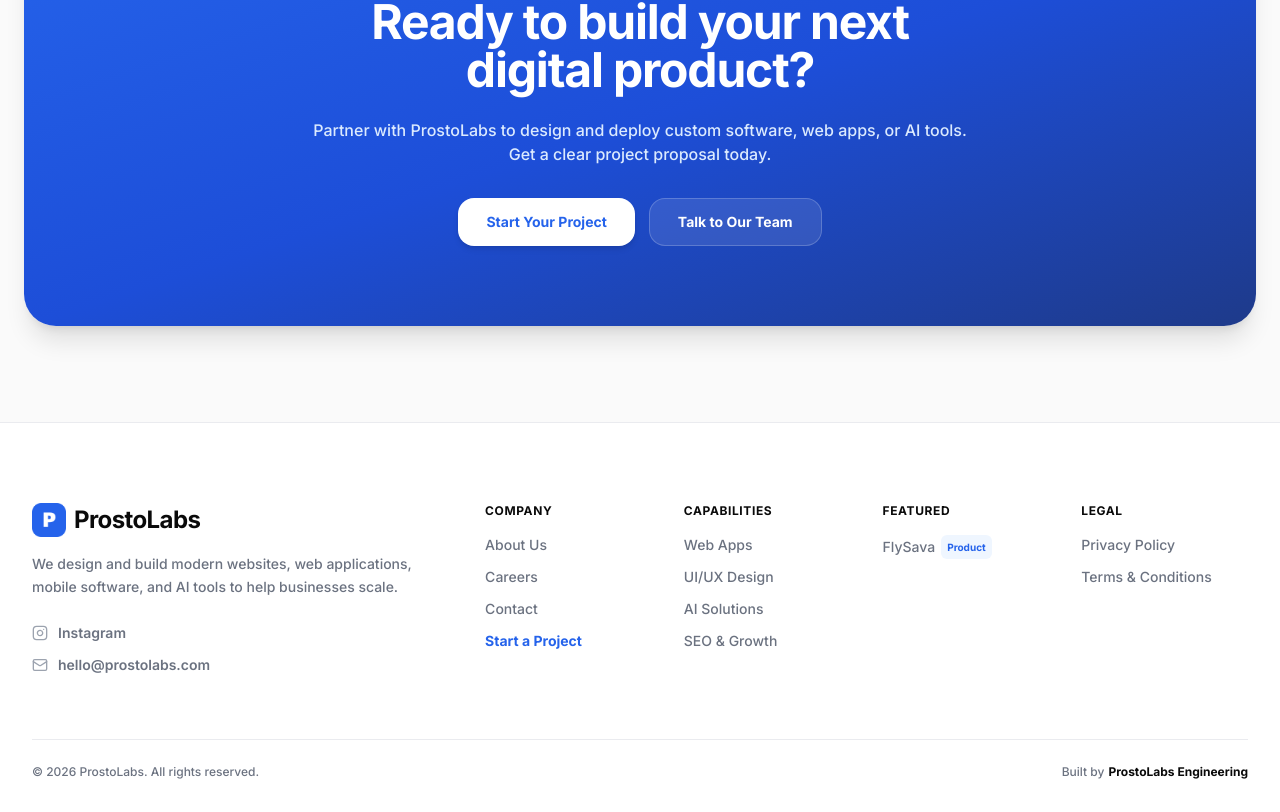
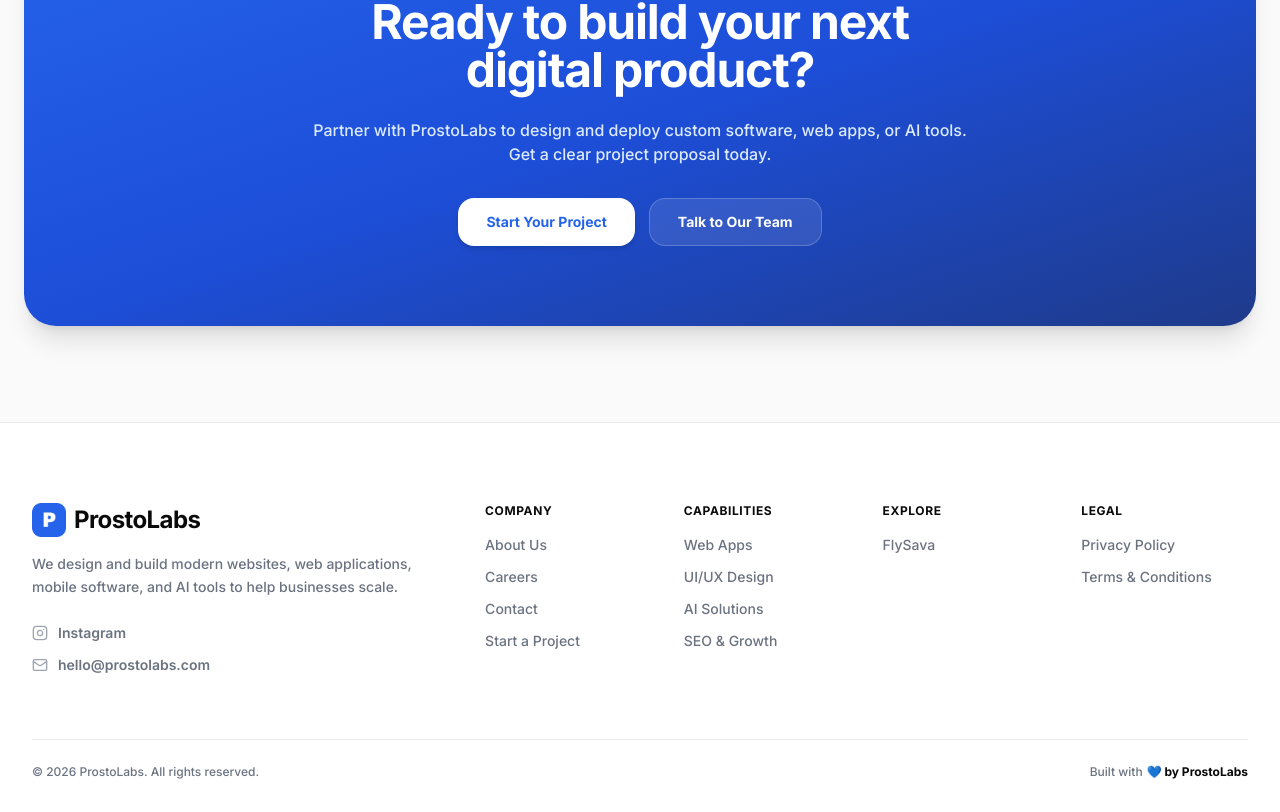
Before and after one commit to saumy-31/prostolabs, a React (Vite) app: page / in a window 1280 px wide. Shown: the part 4235-5047 px from the top of the page. Built offline with nearby package versions, Linux system fonts and the light colour scheme.

Commit message:
footer change

```diff
--- a/src/components/layout/Footer.tsx
+++ b/src/components/layout/Footer.tsx
@@ -66,7 +66,7 @@
                 <li><Link to="/about" className="text-[#6B7280] hover:text-[#2563EB] transition-colors">About Us</Link></li>
                 <li><Link to="/careers" className="text-[#6B7280] hover:text-[#2563EB] transition-colors">Careers</Link></li>
                 <li><Link to="/contact" className="text-[#6B7280] hover:text-[#2563EB] transition-colors">Contact</Link></li>
-                <li><Link to="/start-project" className="text-[#2563EB] font-bold hover:underline">Start a Project</Link></li>
+                <li><Link to="/start-project" className="text-[#6B7280] hover:text-[#2563EB] transition-colors">Start a Project</Link></li>
               </ul>
             </div>
 
@@ -83,12 +83,12 @@
 
             {/* EXPLORE */}
             <div>
-              <h4 className="font-bold text-xs uppercase tracking-wider text-[#0A0A0A] mb-4 font-sans">Featured</h4>
+              <h4 className="font-bold text-xs uppercase tracking-wider text-[#0A0A0A] mb-4 font-sans">Explore</h4>
               <ul className="space-y-3 text-xs sm:text-sm font-medium">
                 <li>
                   <Link to="/flysava" className="inline-flex items-center gap-1.5 text-[#6B7280] hover:text-[#2563EB] transition-colors">
                     <span>FlySava</span>
-                    <span className="px-1.5 py-0.5 rounded-md bg-blue-50 text-[10px] font-bold text-[#2563EB]">Product</span>
+
                   </Link>
                 </li>
               </ul>
@@ -110,8 +110,8 @@
         <div className="border-t border-gray-200/80 pt-6 flex flex-col sm:flex-row justify-between items-center gap-3 text-xs text-[#6B7280] font-medium">
           <p>© 2026 ProstoLabs. All rights reserved.</p>
           <p className="flex items-center gap-1">
-            <span>Built by</span>
-            <span className="font-bold text-[#0A0A0A]">ProstoLabs Engineering</span>
+            <span>Built with</span>
+            <span className="font-bold text-[#0A0A0A]"> 💙 by ProstoLabs</span>
           </p>
         </div>
 
```
